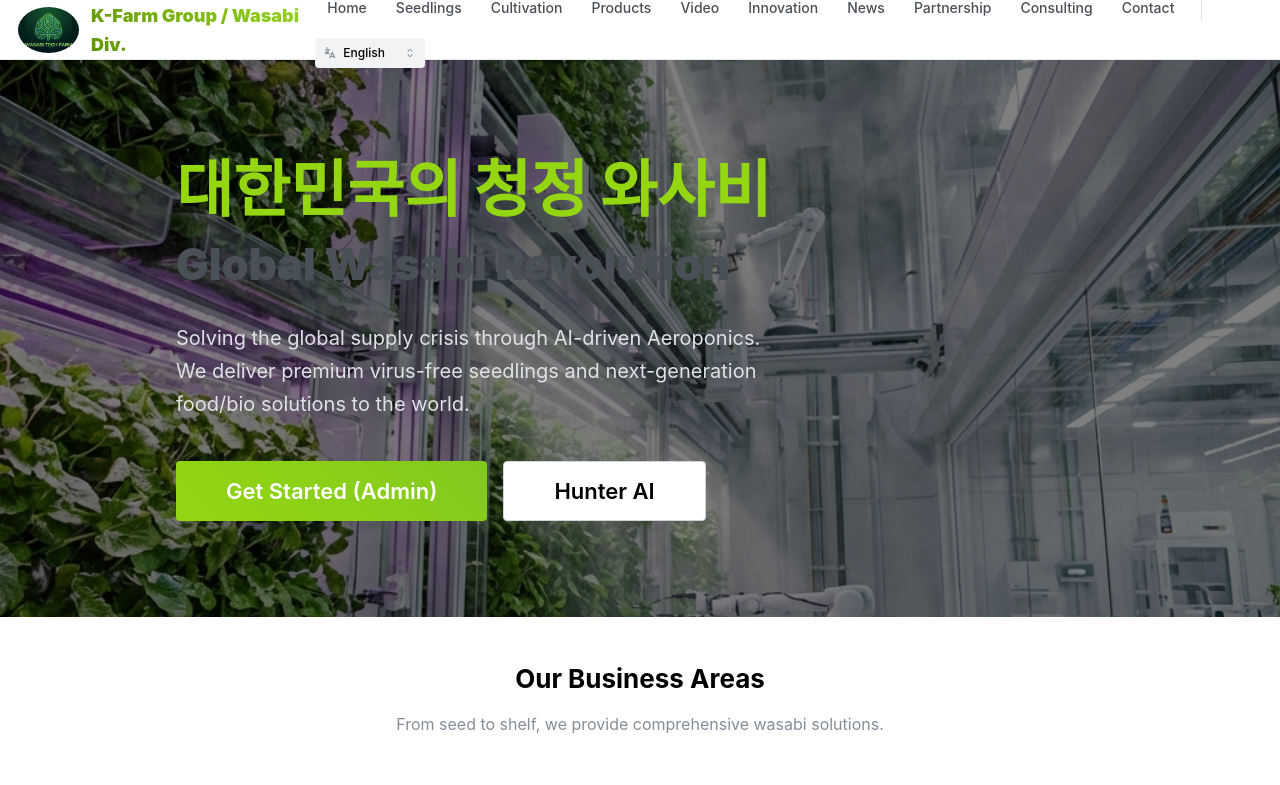
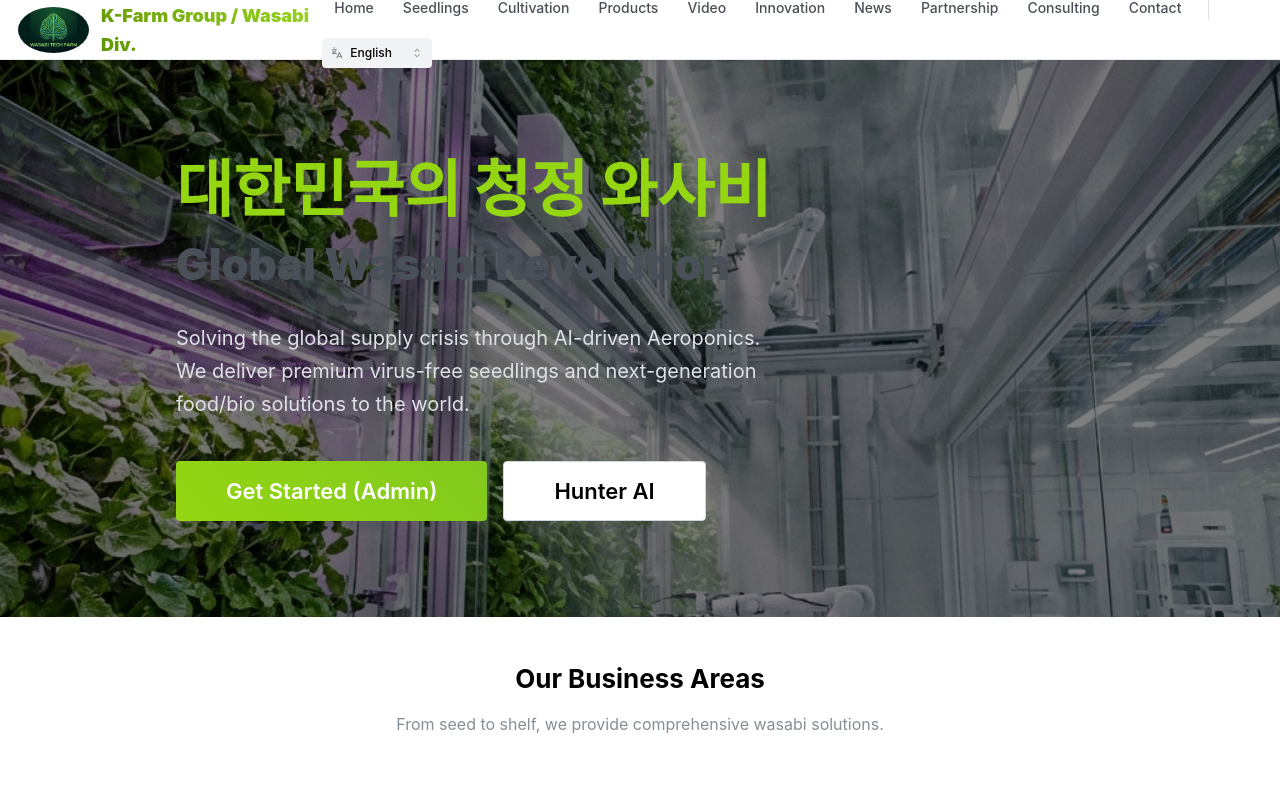
Before and after one commit to Jerry-Y-Hong/wasabi_site, a Next.js app: page / in a window 1280 px wide. Shown: the top 785 px of the page. Built offline with nearby package versions, Linux system fonts and the light colour scheme.

Commit message:
UI: Force update header logo to distinctly oval shape (75x50px)

```diff
--- a/components/Layout/Header.tsx
+++ b/components/Layout/Header.tsx
@@ -40,7 +40,7 @@
             <Container size="xl" className={classes.inner}>
                 <Link href="/" style={{ textDecoration: 'none' }}>
                     <Group gap={10} align="center" wrap="nowrap">
-                        <Image src="/images/logo.jpg?v=9" alt="K-Farm Logo" h={50} w={65} className={classes.logo} style={{ borderRadius: '50%', border: '2px solid white', objectFit: 'cover' }} />
+                        <Image src="/images/logo.jpg?v=99" alt="K-Farm Logo" h={50} w={75} className={classes.logo} style={{ borderRadius: '50%', border: '2px solid white', objectFit: 'cover' }} />
                         <Text
                             size="lg"
                             fw={900}
```
